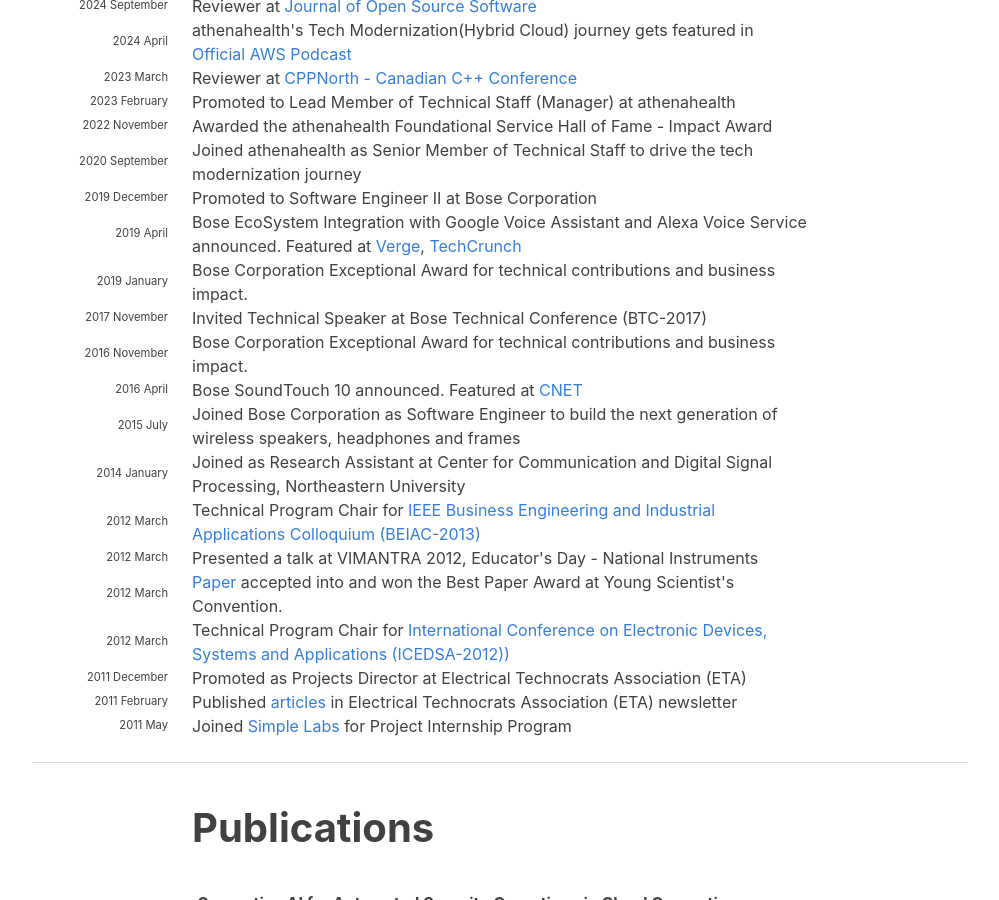
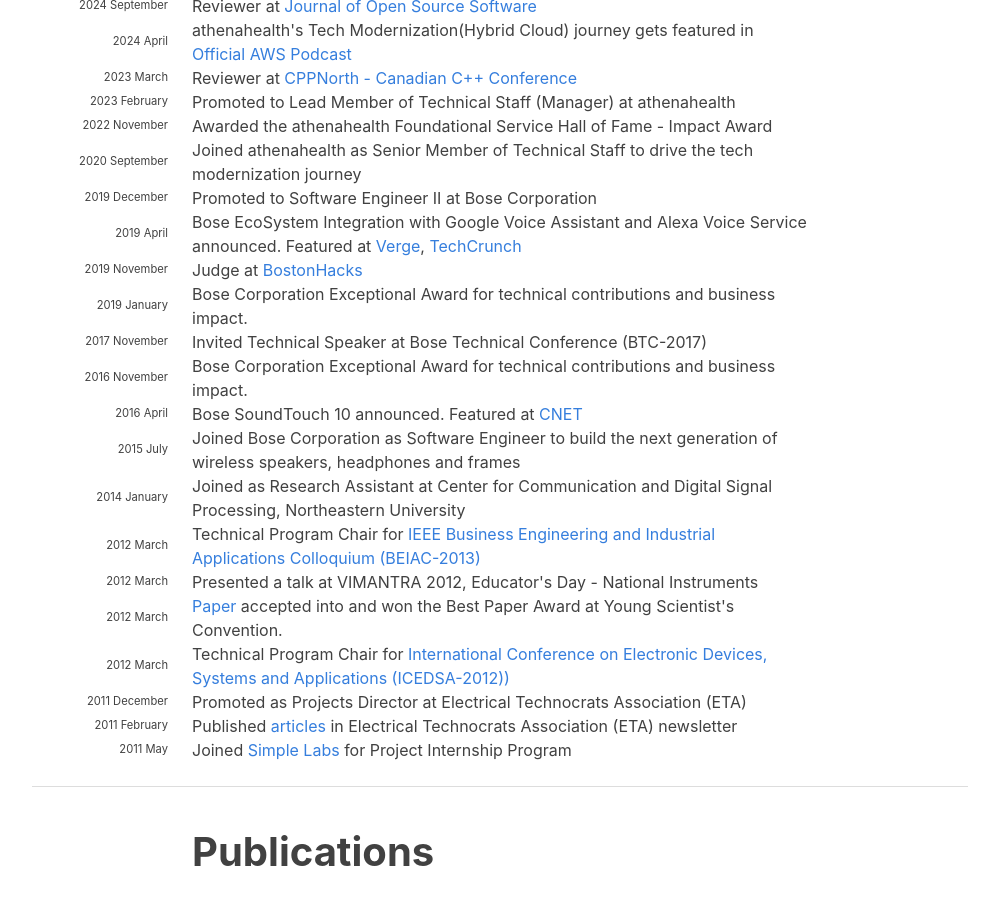
Before and after one commit to hariharanragothaman/hariharanragothaman.github.io, a Jekyll site: the page built from index.md, in a window 1280 px wide and 900 px high, scrolled down 1996 px. Shown: the whole window, without its empty margins (140-1139 px from the left). Built offline with Jekyll 4.4.1, drawn with Linux system fonts in a browser that asks for light colours; nearby versions of some CDN libraries; some web fonts are replaced.

Commit message:
Polishes and Updates

```diff
--- a/_data/news.yaml
+++ b/_data/news.yaml
@@ -198,9 +198,6 @@
 
 
 #-------------------------------------------- 2023 --------------------------------------------------------------------
-
-
-
 - year: 2023
   year-extra: March
   description: Reviewer at <a href="https://cppnorth.ca/">CPPNorth - Canadian C++ Conference</a>
@@ -233,6 +230,10 @@
 - year: 2019
   year-extra: April
   description: Bose EcoSystem Integration with Google Voice Assistant and Alexa Voice Service announced. Featured at <a href="https://www.theverge.com/2019/7/19/20700627/bose-noise-cancelling-headphones-700-redesigned-microphones-review/">Verge</a>, <a href="https://techcrunch.com/2017/09/21/bose-debuts-new-google-assistant-optimized-noise-cancelling-headphones/">TechCrunch</a>
+
+- year: 2019
+  year-extra: November
+  description: Judge at <a href="https://joss.theoj.org/">BostonHacks</a>
 
 - year: 2019
   year-extra: January
```
